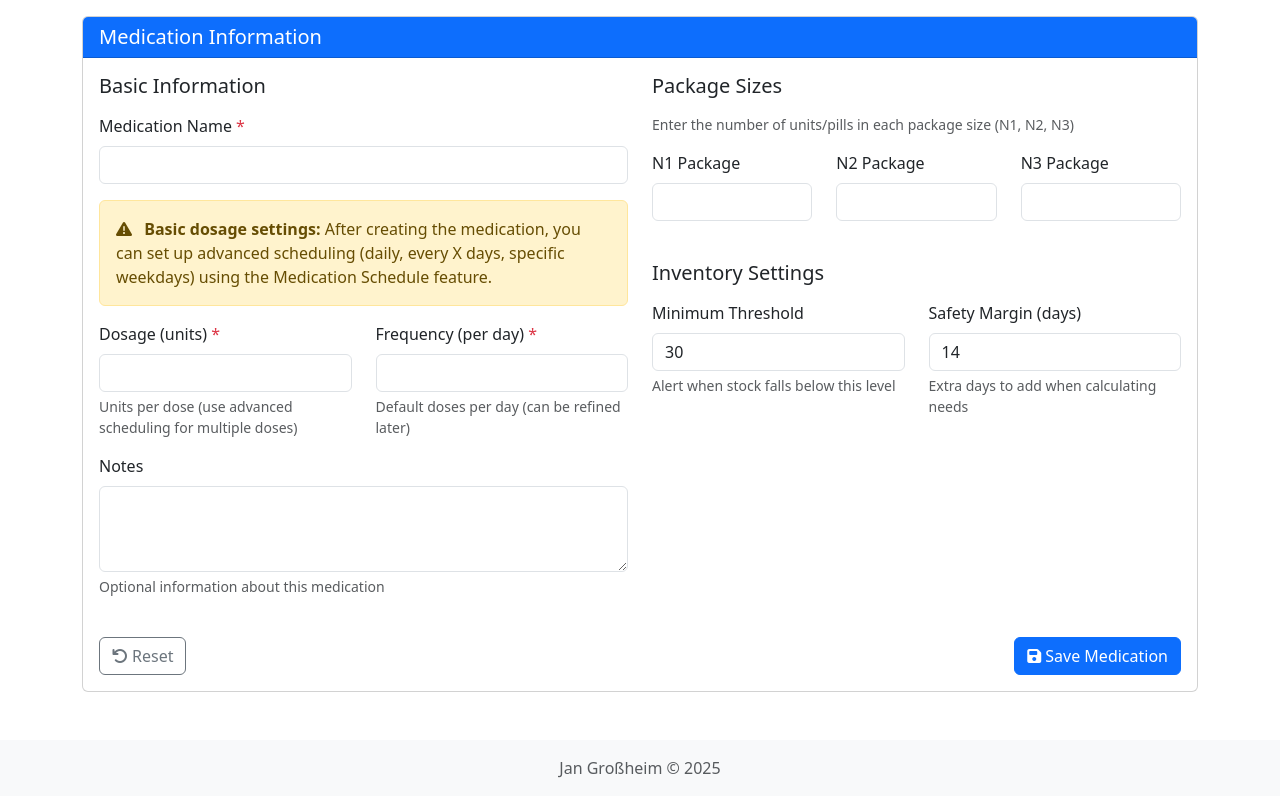
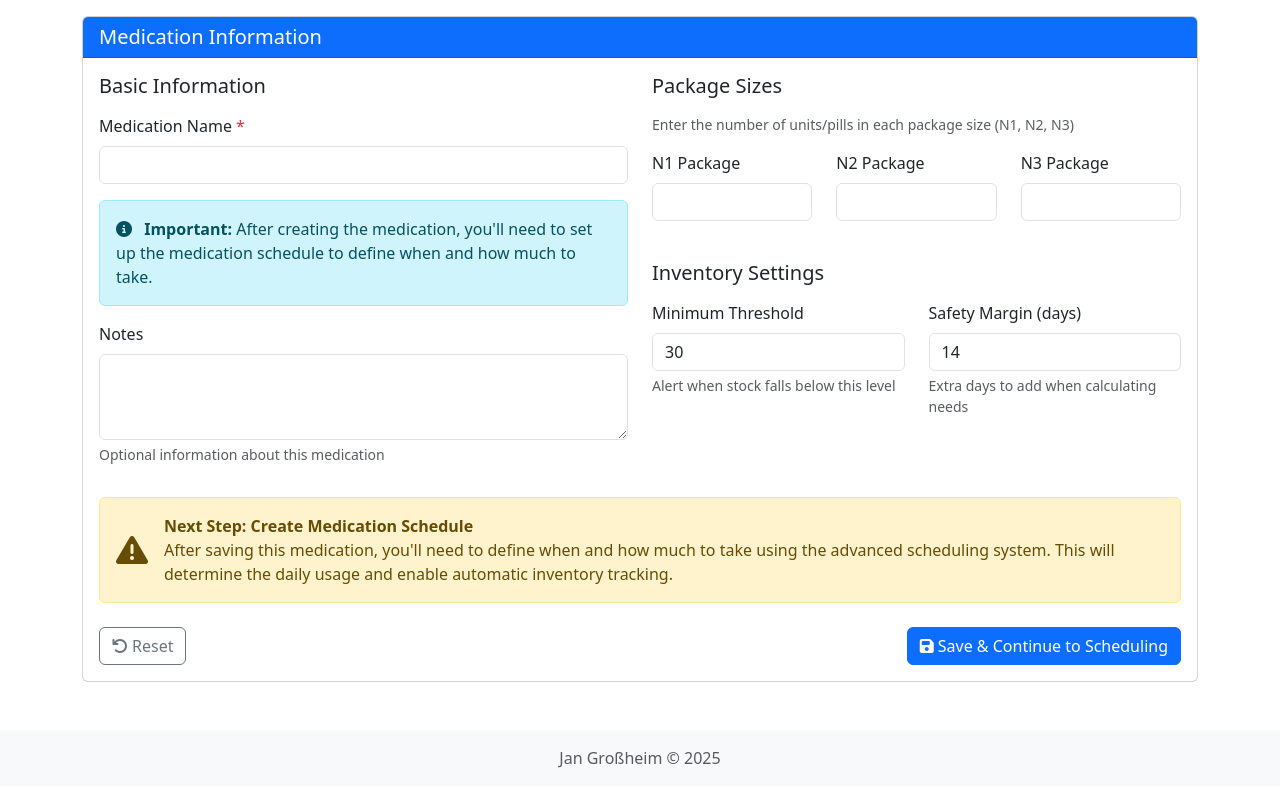
Before and after one commit to skjall/medication-tracker, a Flask app: page /medications/new in a window 1280 px wide. Shown: the part 144-940 px from the top of the page. After the commit the page ends 912 px from the top, so only its background shows below. Run offline with Flask 3, Linux system fonts and the light colour scheme.

Commit message:
Refactor medication form to set default dosage and frequency values; update redirection logic after saving medication

```diff
--- a/app/routes/medications.py
+++ b/app/routes/medications.py
@@ -23,8 +23,10 @@ def new():
     if request.method == "POST":
         # Extract form data
         name = request.form.get("name", "")
-        dosage = float(request.form.get("dosage", 0))
-        frequency = float(request.form.get("frequency", 0))
+        dosage = float(request.form.get("dosage", 1))  # Default to 1 for compatibility
+        frequency = float(
+            request.form.get("frequency", 1)
+        )  # Default to 1 for compatibility
         notes = request.form.get("notes", "")
 
         package_size_n1 = int(request.form.get("package_size_n1", 0) or 0)
@@ -55,7 +57,9 @@ def new():
         db.session.commit()
 
         flash(f"Medication '{name}' added successfully", "success")
-        return redirect(url_for("medications.index"))
+
+        # Redirect to scheduling page instead of index
+        return redirect(url_for("schedules.new", medication_id=medication.id))
 
     return render_template("medications/new.html")
 
@@ -101,7 +105,12 @@ def edit(id: int):
         db.session.commit()
 
         flash(f"Medication '{medication.name}' updated successfully", "success")
-        return redirect(url_for("medications.show", id=medication.id))
+
+        # If medication has no schedules, redirect to scheduling page
+        if not medication.schedules:
+            return redirect(url_for("schedules.new", medication_id=medication.id))
+        else:
+            return redirect(url_for("medications.show", id=medication.id))
 
     return render_template("medications/edit.html", medication=medication)
 
--- a/app/templates/medications/new.html
+++ b/app/templates/medications/new.html
@@ -28,28 +28,15 @@
                         <input type="text" class="form-control" id="name" name="name" required>
                     </div>
 
-                    <div class="alert alert-warning">
-                        <i class="fas fa-exclamation-triangle me-2"></i>
-                        <strong>Basic dosage settings:</strong> After creating the medication, you can set up advanced scheduling
-                        (daily, every X days, specific weekdays) using the Medication Schedule feature.
+                    <div class="alert alert-info">
+                        <i class="fas fa-info-circle me-2"></i>
+                        <strong>Important:</strong> After creating the medication, you'll need to set up the medication schedule
+                        to define when and how much to take.
                     </div>
 
-                    <div class="row">
-                        <div class="col-md-6">
-                            <div class="mb-3">
-                                <label for="dosage" class="form-label">Dosage (units) <span class="text-danger">*</span></label>
-                                <input type="number" class="form-control" id="dosage" name="dosage" step="0.1" min="0.1" required>
-                                <div class="form-text">Units per dose (use advanced scheduling for multiple doses)</div>
-                            </div>
-                        </div>
-                        <div class="col-md-6">
-                            <div class="mb-3">
-                                <label for="frequency" class="form-label">Frequency (per day) <span class="text-danger">*</span></label>
-                                <input type="number" class="form-control" id="frequency" name="frequency" step="0.1" min="0.1" required>
-                                <div class="form-text">Default doses per day (can be refined later)</div>
-                            </div>
-                        </div>
-                    </div>
+                    <!-- Hidden fields for backward compatibility -->
+                    <input type="hidden" name="dosage" value="1">
+                    <input type="hidden" name="frequency" value="1">
 
                     <div class="mb-3">
                         <label for="notes" class="form-label">Notes</label>
@@ -105,15 +92,17 @@
                 </div>
             </div>
 
-            <div class="daily-usage-calculator alert alert-info mt-3 d-none">
-                <h6>Daily Usage:</h6>
-                <p class="mb-0">
-                    <span id="calculated-usage">0</span> units per day
-                    <small class="text-muted">(based on simple dosage × frequency)</small>
-                </p>
-                <p class="mt-2">
-                    <span class="text-info">After creating the medication, you'll be able to set up advanced scheduling.</span>
-                </p>
+            <div class="alert alert-warning mt-3">
+                <div class="d-flex align-items-center">
+                    <i class="fas fa-exclamation-triangle me-3 fa-2x"></i>
+                    <div>
+                        <p class="mb-0">
+                            <strong>Next Step: Create Medication Schedule</strong><br>
+                            After saving this medication, you'll need to define when and how much to take using the
+                            advanced scheduling system. This will determine the daily usage and enable automatic inventory tracking.
+                        </p>
+                    </div>
+                </div>
             </div>
 
             <div class="mt-4 d-flex justify-content-between">
@@ -121,39 +110,10 @@
                     <i class="fas fa-undo me-1"></i>Reset
                 </button>
                 <button type="submit" class="btn btn-primary">
-                    <i class="fas fa-save me-1"></i>Save Medication
+                    <i class="fas fa-save me-1"></i>Save & Continue to Scheduling
                 </button>
             </div>
         </form>
     </div>
 </div>
 {% endblock %}
-
-{% block scripts %}
-<script>
-    document.addEventListener('DOMContentLoaded', function() {
-        const dosageInput = document.getElementById('dosage');
-        const frequencyInput = document.getElementById('frequency');
-        const usageCalculator = document.querySelector('.daily-usage-calculator');
-        const calculatedUsage = document.getElementById('calculated-usage');
-
-        function updateDailyUsage() {
-            const dosage = parseFloat(dosageInput.value) || 0;
-            const frequency = parseFloat(frequencyInput.value) || 0;
-
-            if (dosage > 0 && frequency > 0) {
-                const dailyUsage = (dosage * frequency).toFixed(1);
-                calculatedUsage.textContent = dailyUsage;
-                usageCalculator.classList.remove('d-none');
-            } else {
-                usageCalculator.classList.add('d-none');
-            }
-        }
-
-        if (dosageInput && frequencyInput) {
-            dosageInput.addEventListener('input', updateDailyUsage);
-            frequencyInput.addEventListener('input', updateDailyUsage);
-        }
-    });
-</script>
-{% endblock %}
```
Also changed, not shown: app/templates/medications/edit.html (+83 -62 lines).
